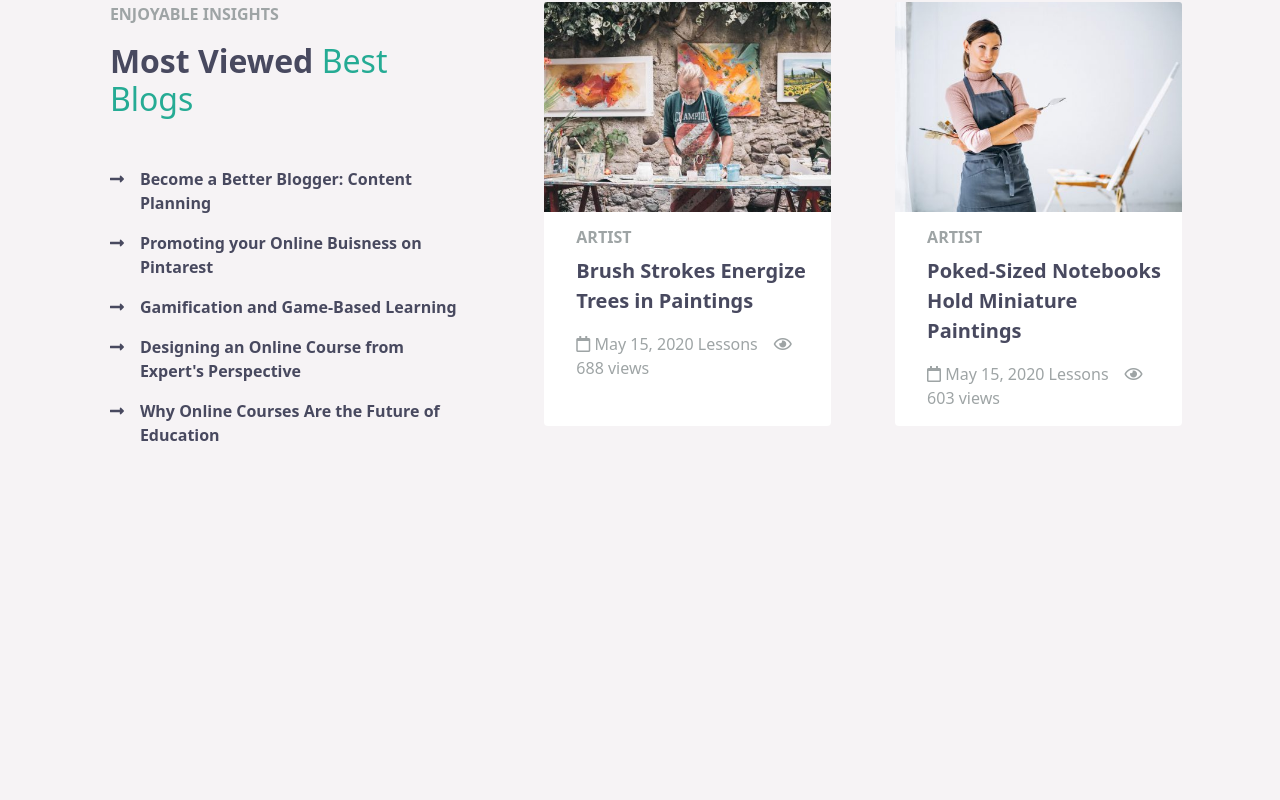
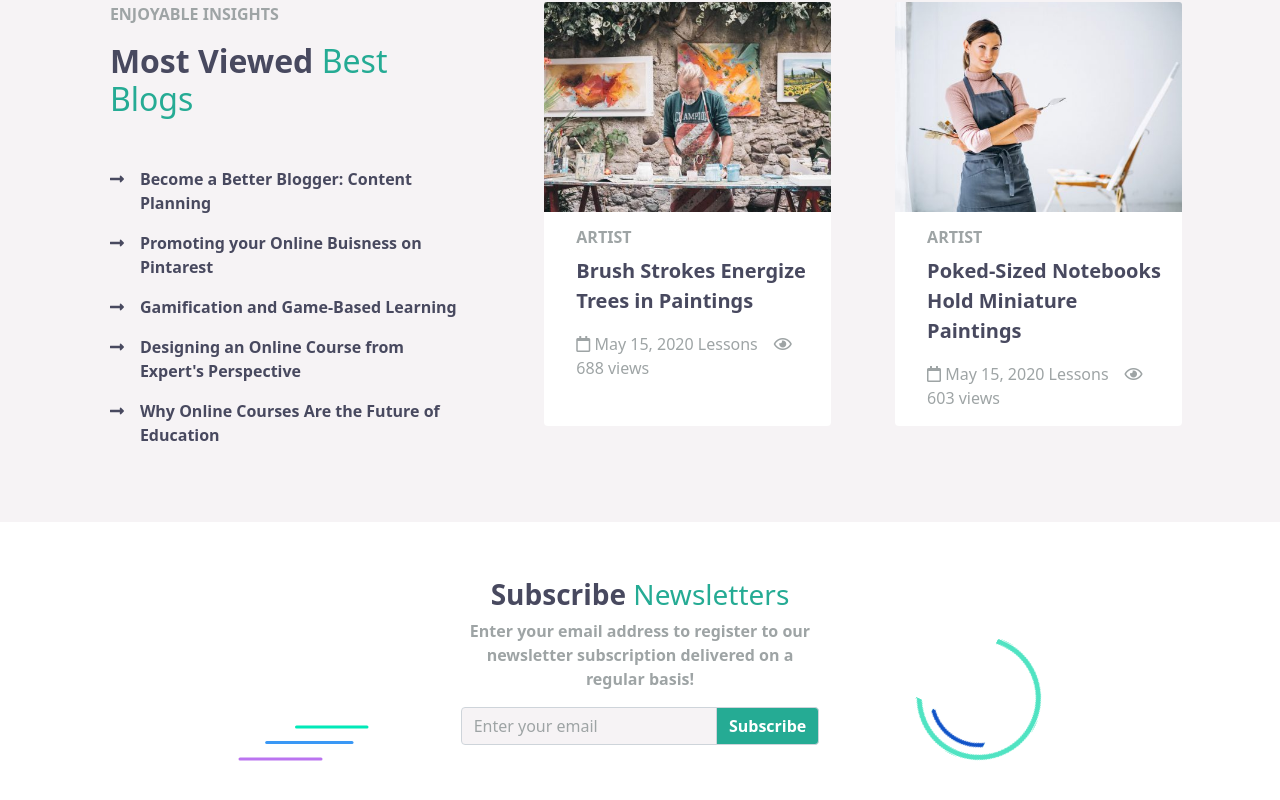
Before and after one commit to Matteoanselmo/proj-html-vuejs, a Vue app: page / in a window 1280 px wide. Shown: the part 4360-5160 px from the top of the page. Before the commit the page ends 4882 px from the top, so only its background shows below. Built offline with nearby package versions, Linux system fonts and the light colour scheme.

Commit message:
risolto overflow TopLearners indexComponents

```diff
--- a/src/components/Main.vue
+++ b/src/components/Main.vue
@@ -4,6 +4,7 @@
     <Tutoring class="bg-white"/>
     <TopLearners/>
     <BestBlog/>
+    <NewsLetters />
   </div>
 </template>
 
@@ -12,13 +13,15 @@ import Tutoring from './mainComponents/Tutoring.vue'
 import OnlineCourses from './mainComponents/OnlineCourses.vue'
 import TopLearners from './mainComponents/TopLearners.vue'
 import BestBlog from './mainComponents/BestBlog.vue'
+import NewsLetters from './mainComponents/NewsLetters.vue'
 export default {
   name: 'IndexMain',
   components: {
     Tutoring,
     OnlineCourses,
     TopLearners,
-    BestBlog
+    BestBlog,
+    NewsLetters
   }
 }
 </script>
--- a/src/components/mainComponents/BestBlog.vue
+++ b/src/components/mainComponents/BestBlog.vue
@@ -30,7 +30,7 @@
 
 <script>
 export default {
-    name: 'OnlineCourses',
+    name: 'BestBlog',
     data: function(){
         return{
             blogInstructions:[
--- /dev/null
+++ b/src/components/mainComponents/NewsLetters.vue
@@ -0,0 +1,61 @@
+<template>
+<div class="bg-white py-5">
+    <div class="container p-2 bg-white">
+        <div class="row text-center justify-content-center position-relative">
+            <div class="col-4">
+                <h3 class="fw-bold">Subscribe <span class="fw-normal">Newsletters</span></h3>
+                <p class="fw-bold">Enter your email address to register to our newsletter subscription delivered on a regular basis!</p>
+                <div class="input-group mb-3">
+                    <input type="text" class="form-control" placeholder="Enter your email">
+                    <span class="input-group-text text-white fw-bold">Subscribe</span>
+                </div>
+                <img class="position-absolute my-left" src="@/images/maxcoach-shape-01.png" alt=".">
+                <img class="position-absolute my-right" src="@/images/maxcoach-shape-02.png" alt=".">
+            </div>
+        </div>
+    </div>
+</div>
+</template>
+
+<script>
+export default {
+    name: 'NewsLetters'
+}
+</script>
+
+<!-- Add "scoped" attribute to limit CSS to this component only -->
+<style scoped lang="scss">
+@import '@/style/main-style.scss';
+.col-4{
+    h3{
+        color: $GunPowder;
+        span{
+            color: $JungleGreen;
+        }
+    }
+    p{
+        color: $Edward;
+    }
+    .my-left,
+    .my-right{
+        bottom: 0%;
+    }
+    .my-left{
+        left: 15%;
+    }
+    .my-right{
+        right: 15%;
+    }
+    .input-group{
+        input{
+            background-color: $HintOfRed;
+        }
+        ::placeholder{
+            color: $Edward;
+        }
+        span{
+            background-color: $JungleGreen;
+        }
+    }
+}
+</style>
--- a/src/components/mainComponents/TopLearners.vue
+++ b/src/components/mainComponents/TopLearners.vue
@@ -1,6 +1,6 @@
 <template>
     <div>
-        <div class="p-2">
+        <div class="container-fluid p-2">
             <div class="row text-center my-5 p-0">
                 <div class="col-12">
                     <h6 class="text-uppercase fw-bold">great awords about maxcoach</h6>
@@ -105,6 +105,8 @@ export default {
 <!-- Add "scoped" attribute to limit CSS to this component only -->
 <style scoped lang="scss">
 @import '@/style/main-style.scss';
+.container-fluid{
+    width: calc(100% - 8px) !important;
     .col-12{
         h6{
             color: $ShadyLady;
@@ -185,4 +187,5 @@ export default {
             color: $JungleGreen;
         }
     }
+}
 </style>
```
Lines whose indentation alone changed are shown as unchanged.
